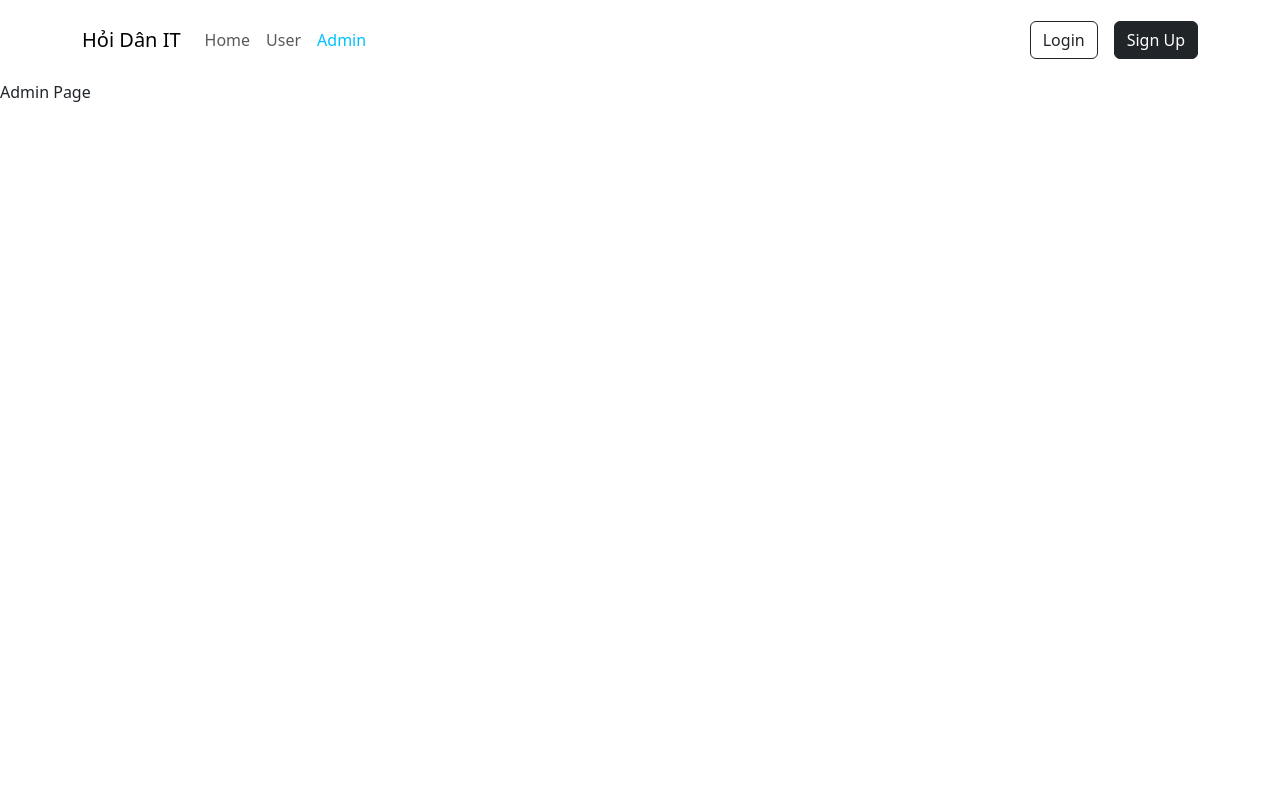
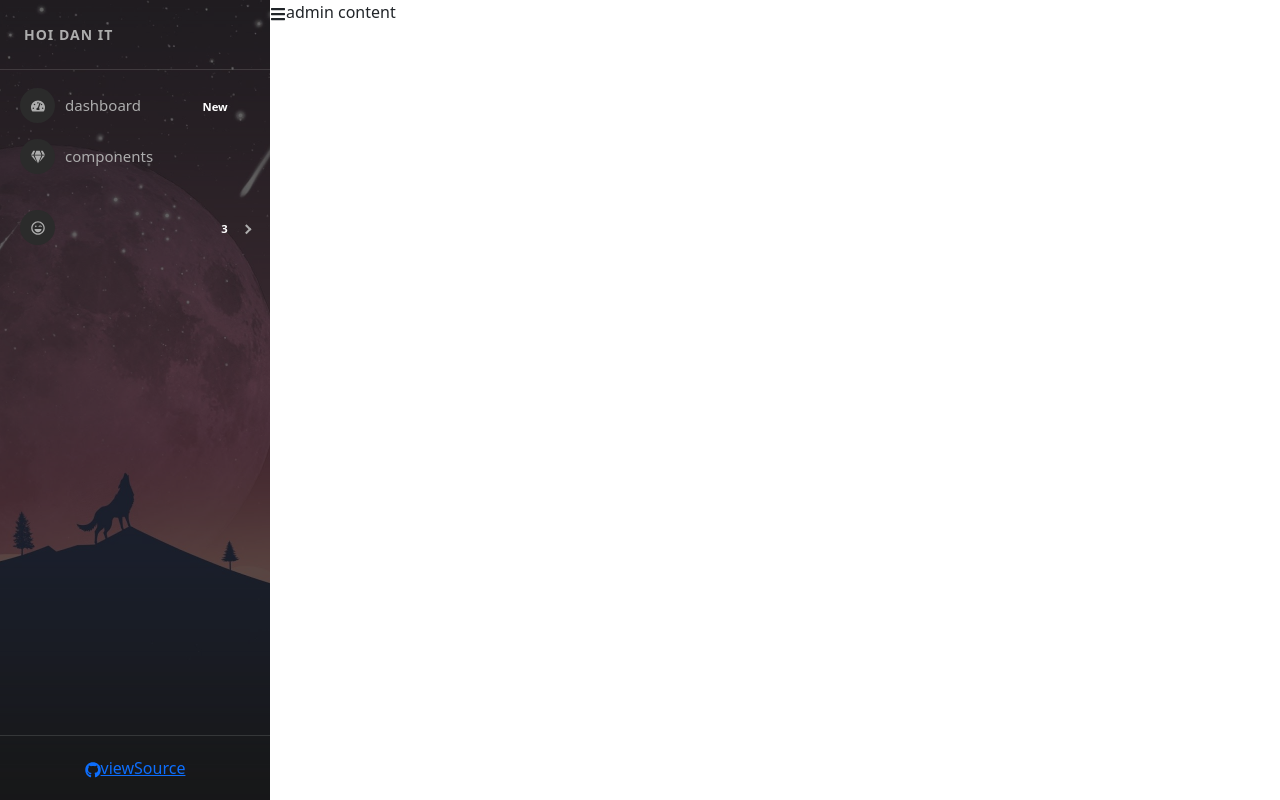
Before and after one commit to antking19/hoidanit-test-demo-react, a React (Create React App) app: page /admins in a window 1280 px wide. Built offline with nearby package versions, Linux system fonts and the light colour scheme.

Commit message:
Video54 - Design Admin Sidebar

```diff
--- a/package.json
+++ b/package.json
@@ -10,6 +10,8 @@
     "react": "18.2.0",
     "react-bootstrap": "2.4.0",
     "react-dom": "18.2.0",
+    "react-icons": "4.4.0",
+    "react-pro-sidebar": "0.7.1",
     "react-redux": "8.0.1",
     "react-router-dom": "6.3.0",
     "react-scripts": "5.0.1",
--- a/src/components/Admin/Admin.js
+++ b/src/components/Admin/Admin.js
@@ -1,5 +1,21 @@
+import Sidebar from "./Sidebar";
+import "./Admin.scss";
+import { FaBars } from "react-icons/fa";
+import { useState } from "react";
+
 const Admin = (props) => {
-  return <div>Admin Page</div>;
+    const [collapsed, setCollapsed] = useState(false);
+    return (
+        <div className="admin-container">
+            <div className="admin-sidebar">
+                <Sidebar collapsed={collapsed} />
+            </div>
+            <div className="admin-content">
+                <FaBars onClick={() => setCollapsed(!collapsed)} />
+                admin content
+            </div>
+        </div>
+    );
 };
 
 export default Admin;
--- /dev/null
+++ b/src/components/Admin/Admin.scss
@@ -0,0 +1,8 @@
+.admin-container {
+    display: flex;
+    .admin-sidebar {
+        .pro-sidebar {
+            height: 100vh;
+        }
+    }
+}
--- /dev/null
+++ b/src/components/Admin/Sidebar.js
@@ -0,0 +1,102 @@
+import "react-pro-sidebar/dist/css/styles.css";
+import {
+    ProSidebar,
+    Menu,
+    MenuItem,
+    SubMenu,
+    SidebarHeader,
+    SidebarFooter,
+    SidebarContent,
+} from "react-pro-sidebar";
+import {
+    FaTachometerAlt,
+    FaGem,
+    FaList,
+    FaGithub,
+    FaRegLaughWink,
+    FaHeart,
+} from "react-icons/fa";
+import sidebarBg from "../../assets/bg2.jpg";
+
+const Sidebar = (props) => {
+    const { image, collapsed, toggled, handleToggleSidebar } = props;
+    return (
+        <>
+            <ProSidebar
+                image={sidebarBg}
+                collapsed={collapsed}
+                toggled={toggled}
+                breakPoint="md"
+                onToggle={handleToggleSidebar}
+            >
+                <SidebarHeader>
+                    <div
+                        style={{
+                            padding: "24px",
+                            textTransform: "uppercase",
+                            fontWeight: "bold",
+                            fontSize: 14,
+                            letterSpacing: "1px",
+                            overflow: "hidden",
+                            textOverflow: "ellipsis",
+                            whiteSpace: "nowrap",
+                        }}
+                    >
+                        Hoi Dan IT
+                    </div>
+                </SidebarHeader>
+
+                <SidebarContent>
+                    <Menu iconShape="circle">
+                        <MenuItem
+                            icon={<FaTachometerAlt />}
+                            suffix={<span className="badge red">New</span>}
+                        >
+                            dashboard
+                        </MenuItem>
+                        <MenuItem icon={<FaGem />}> components</MenuItem>
+                    </Menu>
+                    <Menu iconShape="circle">
+                        <SubMenu
+                            suffix={<span className="badge yellow">3</span>}
+                            icon={<FaRegLaughWink />}
+                        >
+                            <MenuItem>1</MenuItem>
+                            <MenuItem>2</MenuItem>
+                            <MenuItem>3</MenuItem>
+                        </SubMenu>
+                    </Menu>
+                </SidebarContent>
+
+                <SidebarFooter style={{ textAlign: "center" }}>
+                    <div
+                        className="sidebar-btn-wrapper"
+                        style={{
+                            padding: "20px 24px",
+                        }}
+                    >
+                        <a
+                            href="https://github.com/azouaoui-med/react-pro-sidebar"
+                            target="_blank"
+                            className="sidebar-btn"
+                            rel="noopener noreferrer"
+                        >
+                            <FaGithub />
+                            <span
+                                style={{
+                                    whiteSpace: "nowrap",
+                                    textOverflow: "ellipsis",
+                                    overflow: "hidden",
+                                }}
+                            >
+                                viewSource
+                            </span>
+                        </a>
+                    </div>
+                </SidebarFooter>
+            </ProSidebar>
+        </>
+    );
+};
+
+export default Sidebar;
--- a/src/index.js
+++ b/src/index.js
@@ -19,8 +19,8 @@
                 <Route path="/" element={<App />}>
                     <Route index element={<HomePage />} />
                     <Route path="/users" element={<User />} />
-                    <Route path="/admins" element={<Admin />} />
                 </Route>
+                <Route path="/admins" element={<Admin />} />
             </Routes>
         </BrowserRouter>
         {/* </React.StrictMode> */}
```
Also changed, not shown: src/assets/bg2.jpg (added), 1 other file (tests, documents, lock files or other folders).
